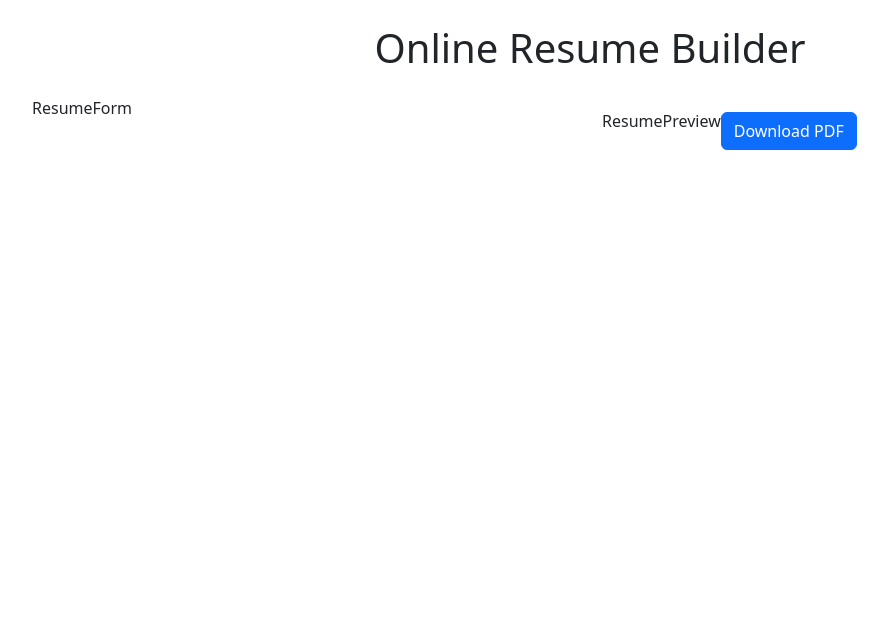
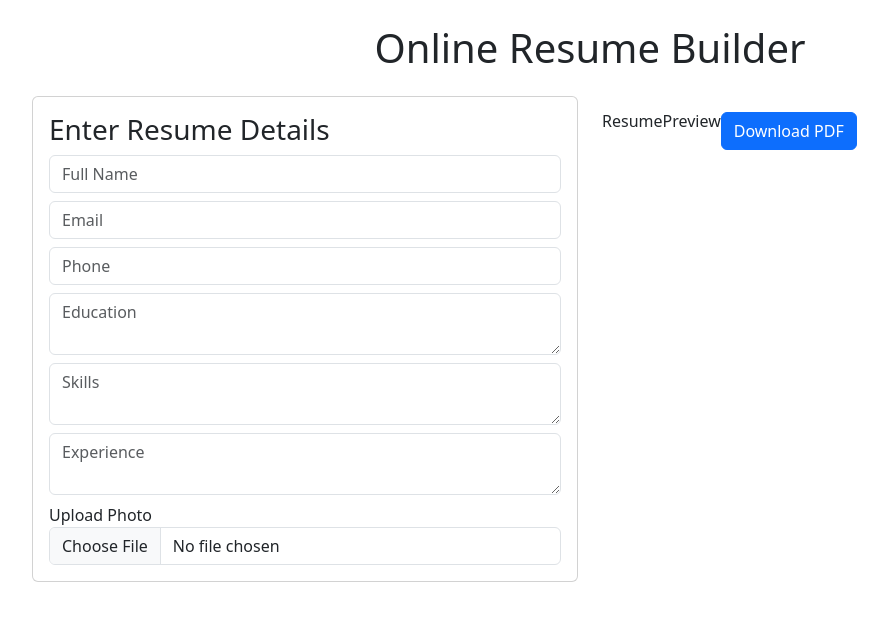
Before and after one commit to ashmikan/ResuMate, a React (Create React App) app: page / in a window 1280 px wide. Shown: the top 620 px of the page, without its empty margins (50-938 px from the left). Built offline with nearby package versions, Linux system fonts and the light colour scheme.

Commit message:
Add ResumeForm component

```diff
--- a/src/App.js
+++ b/src/App.js
@@ -1,7 +1,19 @@
 import './App.css';
 import React, { useState } from "react";
+import ResumeForm from "./components/ResumeForm";
 
 function App() {
+  const [formData, setFormData] = useState({
+    name: "",
+    email: "",
+    phone: "",
+    education: "",
+    skills: "",
+    experience: "",
+    photo: ""
+  });
+
+
   return (
     <div className="App">
       <div className="container mt-4">
@@ -13,9 +25,10 @@ function App() {
         <div className="row">
 
           <div className="col-md-6">
-            ResumeForm
-
-
+            <ResumeForm
+              formData={formData}
+              setFormData={setFormData}
+            />
           </div>
 
           <div className="col-md-6">
--- a/src/components/ResumeForm.js
+++ b/src/components/ResumeForm.js
@@ -0,0 +1,87 @@
+import React from "react";
+
+function ResumeForm({ formData, setFormData }) {
+
+  const handleChange = (e) => {
+    setFormData({
+      ...formData,
+      [e.target.name]: e.target.value
+    });
+  };
+
+  const handlePhoto = (e) => {
+    const file = e.target.files[0];
+    const reader = new FileReader();
+
+    reader.onloadend = () => {
+      setFormData({
+        ...formData,
+        photo: reader.result
+      });
+    };
+
+    if (file) {
+      reader.readAsDataURL(file);
+    }
+  };
+
+  return (
+    <div className="card p-3">
+
+      <h3>Enter Resume Details</h3>
+
+      <input
+        className="form-control mb-2"
+        name="name"
+        placeholder="Full Name"
+        onChange={handleChange}
+      />
+
+      <input
+        className="form-control mb-2"
+        name="email"
+        placeholder="Email"
+        onChange={handleChange}
+      />
+
+      <input
+        className="form-control mb-2"
+        name="phone"
+        placeholder="Phone"
+        onChange={handleChange}
+      />
+
+      <textarea
+        className="form-control mb-2"
+        name="education"
+        placeholder="Education"
+        onChange={handleChange}
+      />
+
+      <textarea
+        className="form-control mb-2"
+        name="skills"
+        placeholder="Skills"
+        onChange={handleChange}
+      />
+
+      <textarea
+        className="form-control mb-2"
+        name="experience"
+        placeholder="Experience"
+        onChange={handleChange}
+      />
+
+      <label>Upload Photo</label>
+      <input
+        type="file"
+        className="form-control"
+        accept="image/*"
+        onChange={handlePhoto}
+      />
+
+    </div>
+  );
+}
+
+export default ResumeForm;
```
Also changed, not shown: src/logo.svg (deleted).
